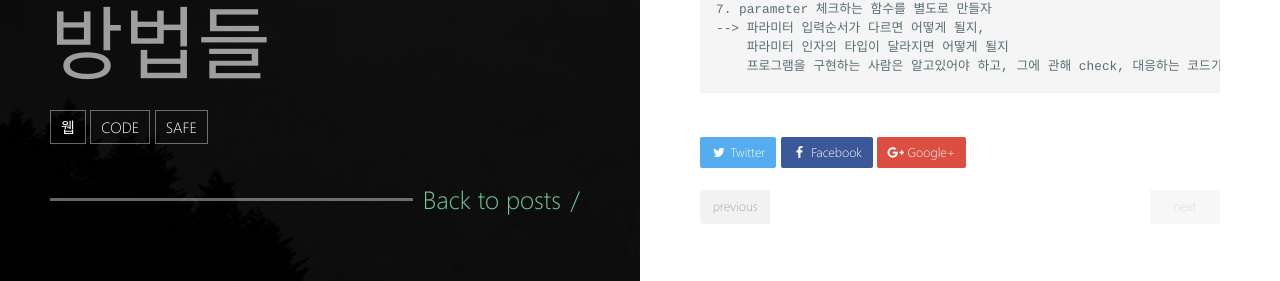
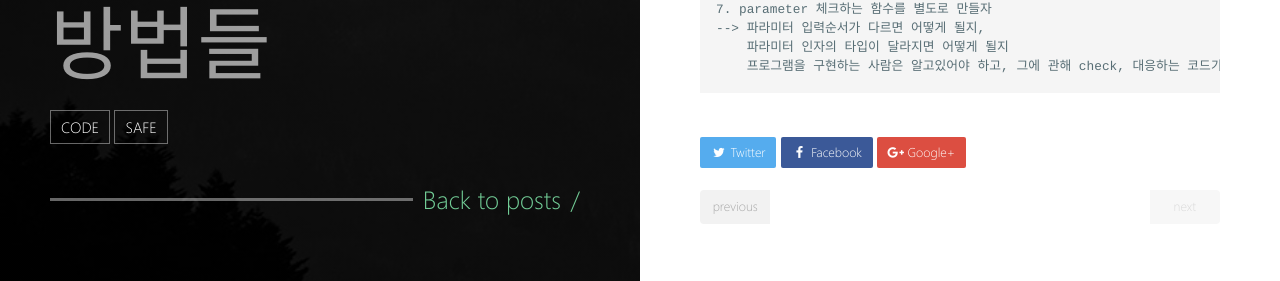
Before and after one commit to anjaehyun17/anjaehyun17.github.io, a Jekyll site: the page built from _posts/2019-08-24-code_safe.md, in a window 1280 px wide. Shown: the part 1195-1476 px from the top of the page. Built offline with Jekyll 4.4.1, drawn with Linux system fonts in a browser that asks for light colours.

Commit message:
post upload

```diff
--- a/_posts/2019-08-24-code_safe.md
+++ b/_posts/2019-08-24-code_safe.md
@@ -2,7 +2,6 @@
 layout: post
 title: "code 안전하게 작성하는 여러 방법들"
 tag:
-- 웹
 - code
 - safe
 
```
Also changed, not shown: 2 other files.
